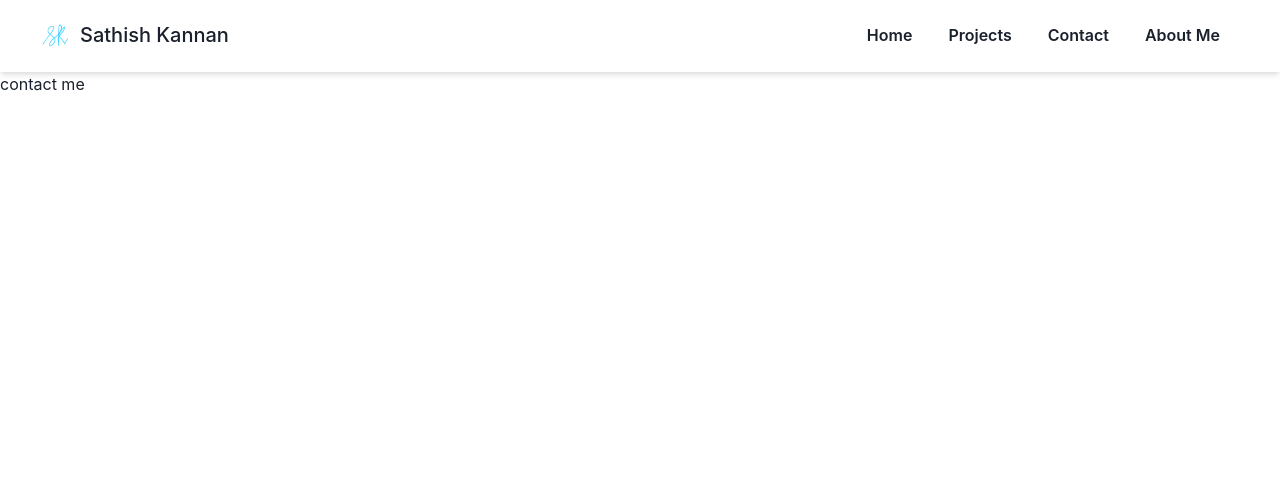
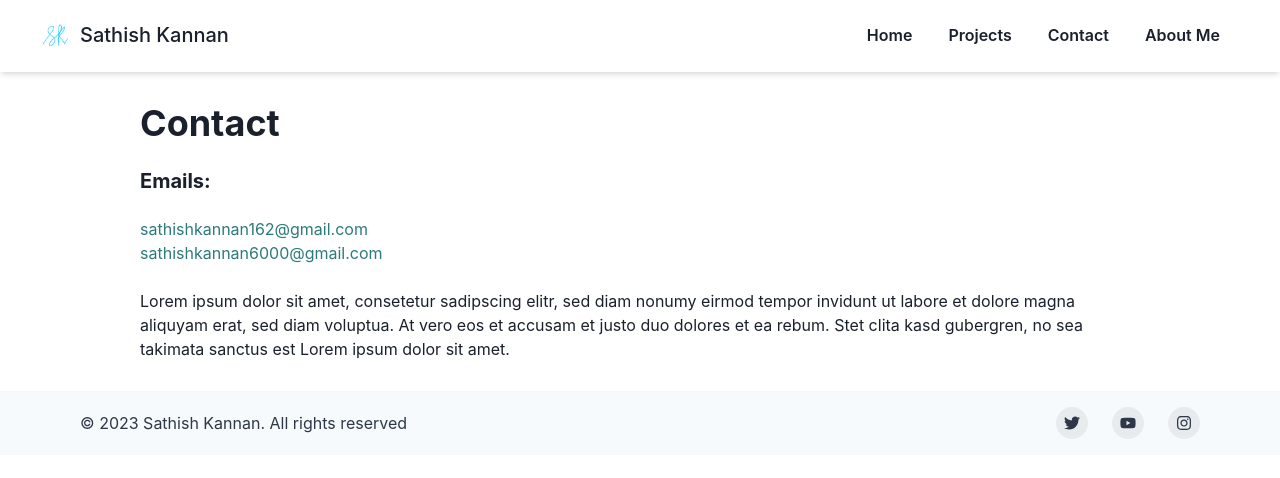
Before and after one commit to sathishkannan162/personal_portfolio_website, a React (Vite) app: page /contact in a window 1280 px wide. Shown: the top 478 px of the page. Built offline with nearby package versions, Linux system fonts and the light colour scheme.

Commit message:
feat: finish about, contact page with template text

```diff
--- /dev/null
+++ b/src/AboutPage.jsx
@@ -0,0 +1,17 @@
+import { Heading, Text } from '@chakra-ui/react';
+import PageContainer from './PageContainer';
+
+export default function AboutPage() {
+  return (
+    <PageContainer>
+      <Heading>About Me</Heading>
+      <br />
+      <Text>
+        Lorem, ipsum dolor sit amet consectetur adipisicing elit. Earum soluta
+        obcaecati quia asperiores fugiat eveniet. Neque dicta similique,
+        pariatur fugit placeat voluptate quod minima. Incidunt quibusdam atque
+        minus neque reprehenderit.
+      </Text>
+    </PageContainer>
+  );
+}
--- a/src/App.jsx
+++ b/src/App.jsx
@@ -1,13 +1,11 @@
 import CallToActionWithVideo from './HeroSection';
 import BlogCards from './BlogList';
-import Footer from './Footer';
 
 function App() {
   return (
     <div>
       <CallToActionWithVideo />
       <BlogCards title={'Projects'} count={6} />
-      <Footer />
     </div>
   );
 }
--- /dev/null
+++ b/src/ContactPage.jsx
@@ -0,0 +1,33 @@
+import { Heading, Text, Link } from '@chakra-ui/react';
+import PageContainer from './PageContainer';
+
+export default function ContactPage() {
+  return (
+    <PageContainer>
+      <Heading>Contact</Heading>
+      <br />
+      <Heading as="h3" size="md">
+        Emails:
+      </Heading>
+      <br />
+      <Text color={'teal.600'}>
+        <Link href="mailto:sathishkannan162@gmail.com">
+          sathishkannan162@gmail.com
+        </Link>
+      </Text>
+      <Text color={'teal.600'}>
+        <Link href="mailto:sathishkannan6000@gmail.com">
+          sathishkannan6000@gmail.com
+        </Link>
+      </Text>
+      <br />
+      <Text>
+        Lorem ipsum dolor sit amet, consetetur sadipscing elitr, sed diam nonumy
+        eirmod tempor invidunt ut labore et dolore magna aliquyam erat, sed diam
+        voluptua. At vero eos et accusam et justo duo dolores et ea rebum. Stet
+        clita kasd gubergren, no sea takimata sanctus est Lorem ipsum dolor sit
+        amet.
+      </Text>
+    </PageContainer>
+  );
+}
--- /dev/null
+++ b/src/PageContainer.jsx
@@ -0,0 +1,10 @@
+import { Box } from '@chakra-ui/react';
+
+export default function PageContainer({ children }) {
+  return (
+    <Box maxW="1000px" mx="auto" my="30px">
+      {/* my default maxW was 1200px but reduced to 1000px here */}
+      {children}
+    </Box>
+  );
+}
--- a/src/routes/root.jsx
+++ b/src/routes/root.jsx
@@ -1,11 +1,13 @@
 import { Outlet } from 'react-router-dom';
 import { ChakraProvider } from '@chakra-ui/react';
 import Navbar from '../Navbar';
+import Footer from '../Footer';
 export default function Root() {
   return (
     <ChakraProvider>
       <Navbar />
       <Outlet />
+      <Footer />
     </ChakraProvider>
   );
 }
```
Also changed, not shown: src/main.jsx (+5 -3 lines).
